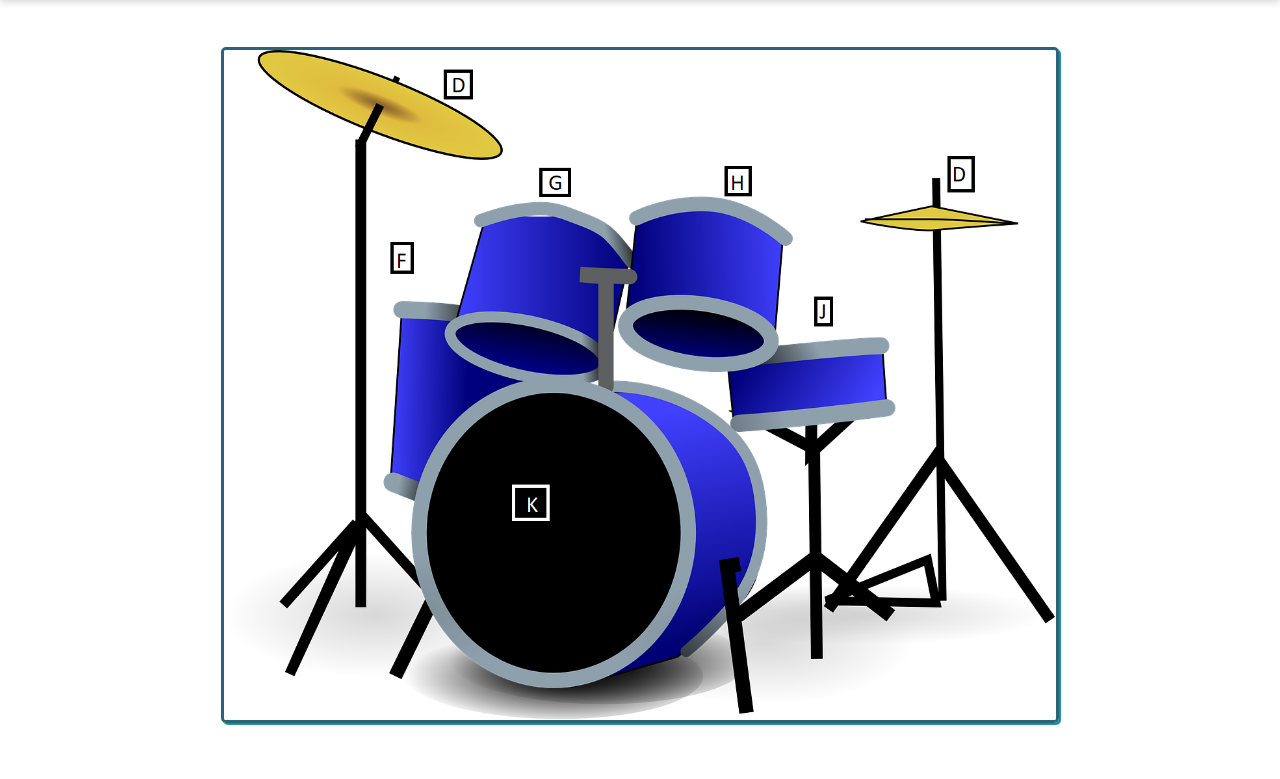
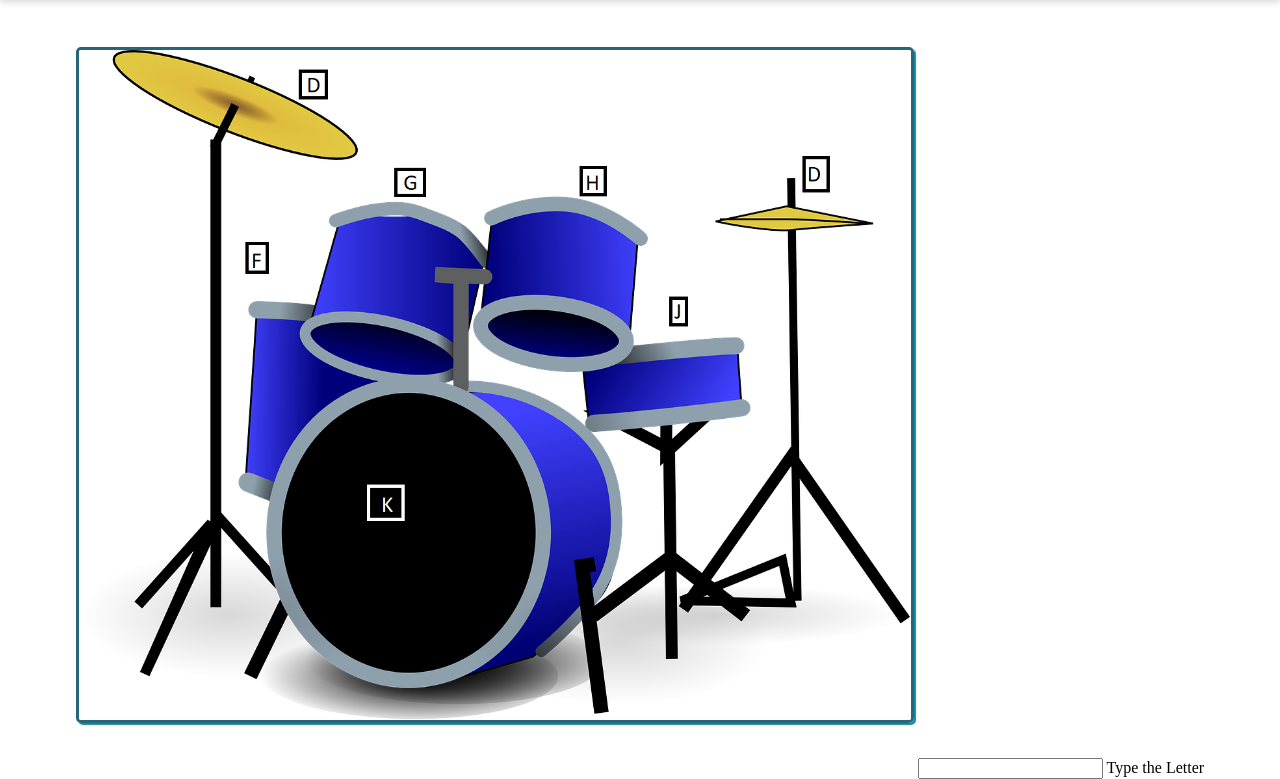
Before and after one commit to RW62/Project2, a plain HTML site: page index.html in a window 1280 px wide. Shown: the part 51-830 px from the top of the page. Drawn offline with nearby package versions, Linux system fonts and the light colour scheme.

Commit message:
Update index.html

```diff
--- a/index.html
+++ b/index.html
@@ -11,6 +11,8 @@
       <p class="navP">Editting By : Rawan </p>
     </div>
     <img src="PHOTO/orig.png" alt="orig">
+    <input type="text">
+    <lable> Type the Letter </lable>
     <script src="https://ajax.googleapis.com/ajax/libs/jquery/3.6.0/jquery.min.js"></script>
     <script src="JS/index.js" charset="utf-8"></script>
   </body>
```
